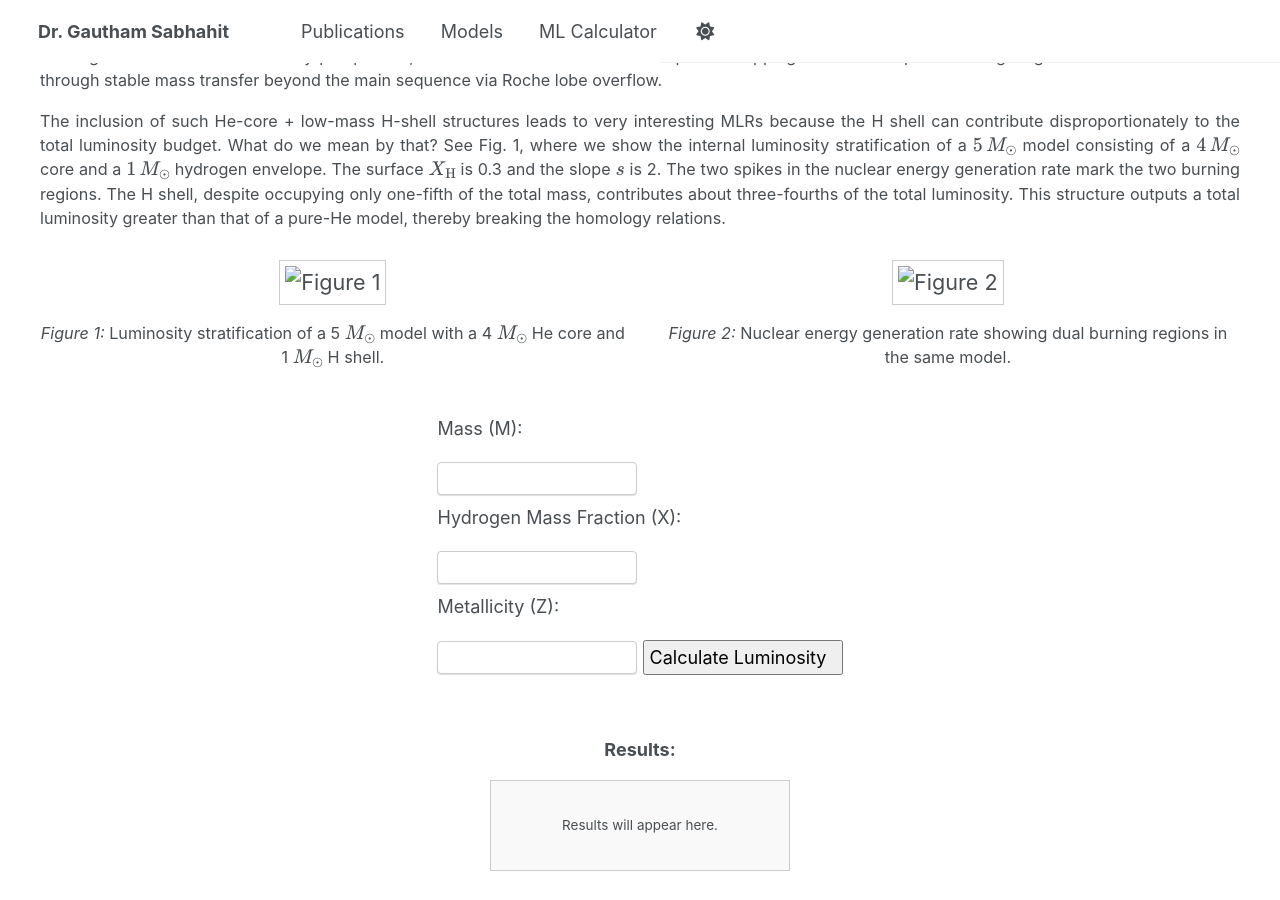
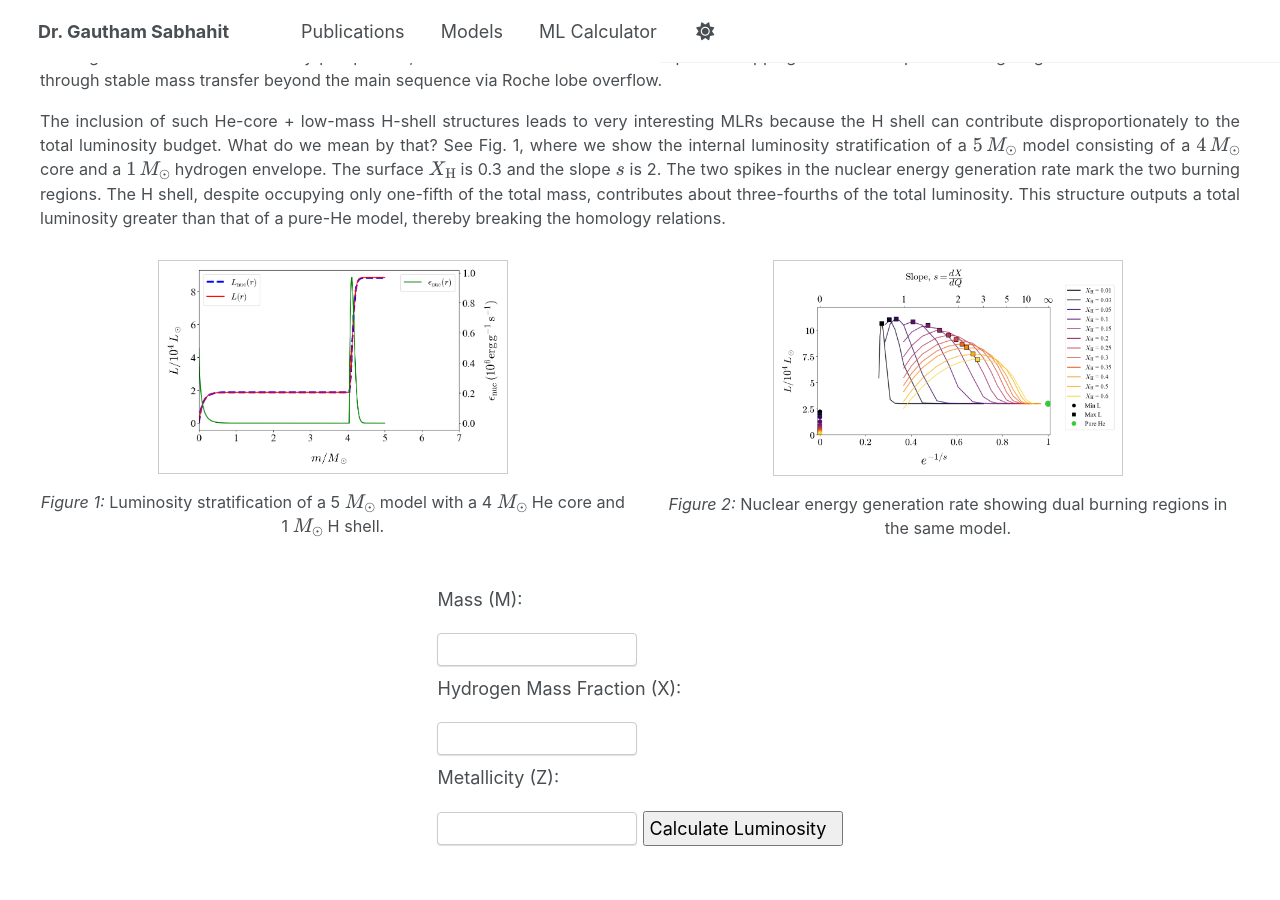
Before and after one commit to Mdot-com/mdot.com, a Jekyll site: the page built from ml-calculator.md, in a window 1280 px wide and 900 px high, scrolled down 440 px. Built offline with Jekyll 4.4.1, drawn with Linux system fonts in a browser that asks for light colours.

Commit message:
Update ml-calculator.md

```diff
--- a/ml-calculator.md
+++ b/ml-calculator.md
@@ -62,11 +62,11 @@ title: Mass-Luminosity Calculator
 
 <div style="display: flex; justify-content: center; gap: 30px; margin: 30px 0;">
   <div style="text-align: center;">
-    <img src="Gautham-Sabhahit.github.io/images/chemical_profile_structure_L.png" alt="Figure 1" style="max-width: 100%; width: 350px; border: 1px solid #ccc; padding: 5px;">
+    <img src="https://gautham-sabhahit.github.io/images/chemical_profile_structure_L.png" alt="Figure 1" style="max-width: 100%; width: 350px; border: 1px solid #ccc; padding: 5px;">
     <p><em>Figure 1:</em> Luminosity stratification of a 5 \(M_\odot\) model with a 4 \(M_\odot\) He core and 1 \(M_\odot\) H shell.</p>
   </div>
   <div style="text-align: center;">
-    <img src="images/max_s_max_L_M5.0.png" alt="Figure 2" style="max-width: 100%; width: 350px; border: 1px solid #ccc; padding: 5px;">
+    <img src="https://gautham-sabhahit.github.io/images/max_s_max_L_M5.0.png" alt="Figure 2" style="max-width: 100%; width: 350px; border: 1px solid #ccc; padding: 5px;">
     <p><em>Figure 2:</em> Nuclear energy generation rate showing dual burning regions in the same model.</p>
   </div>
 </div>
```
